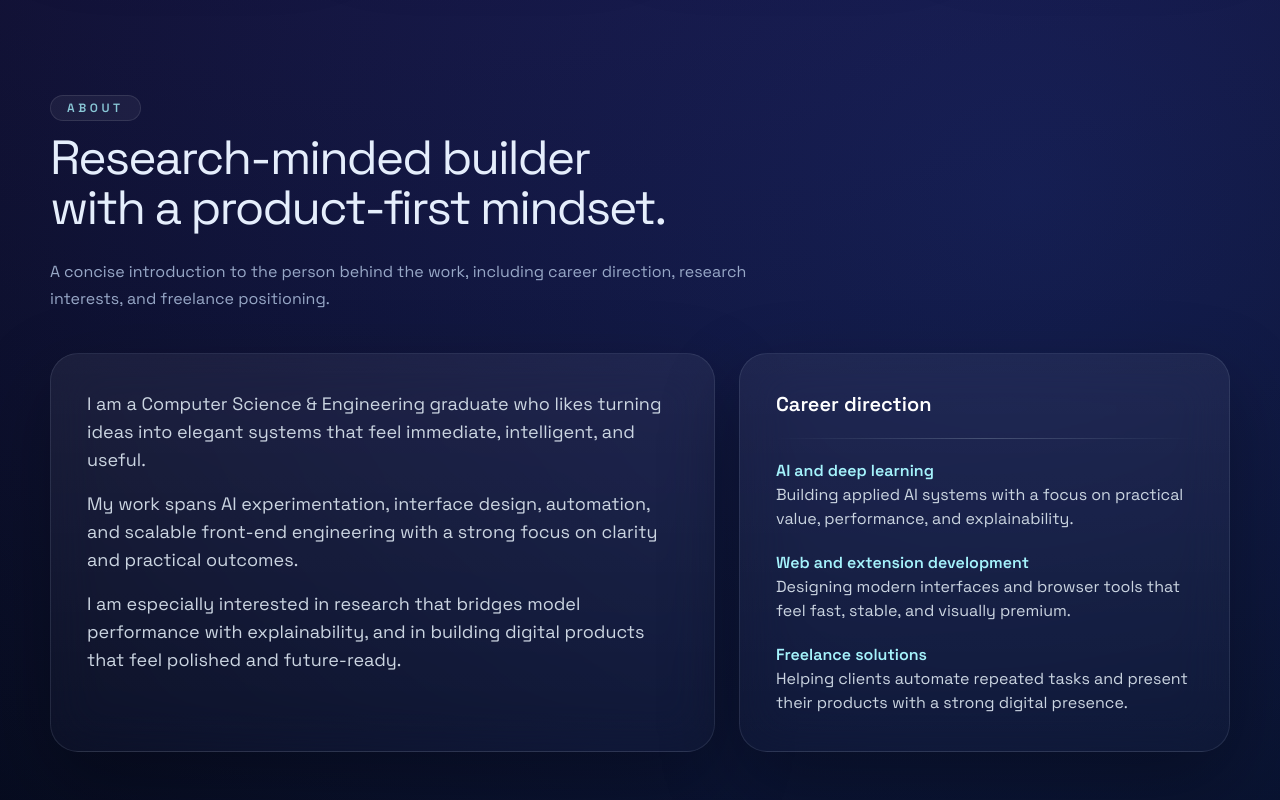
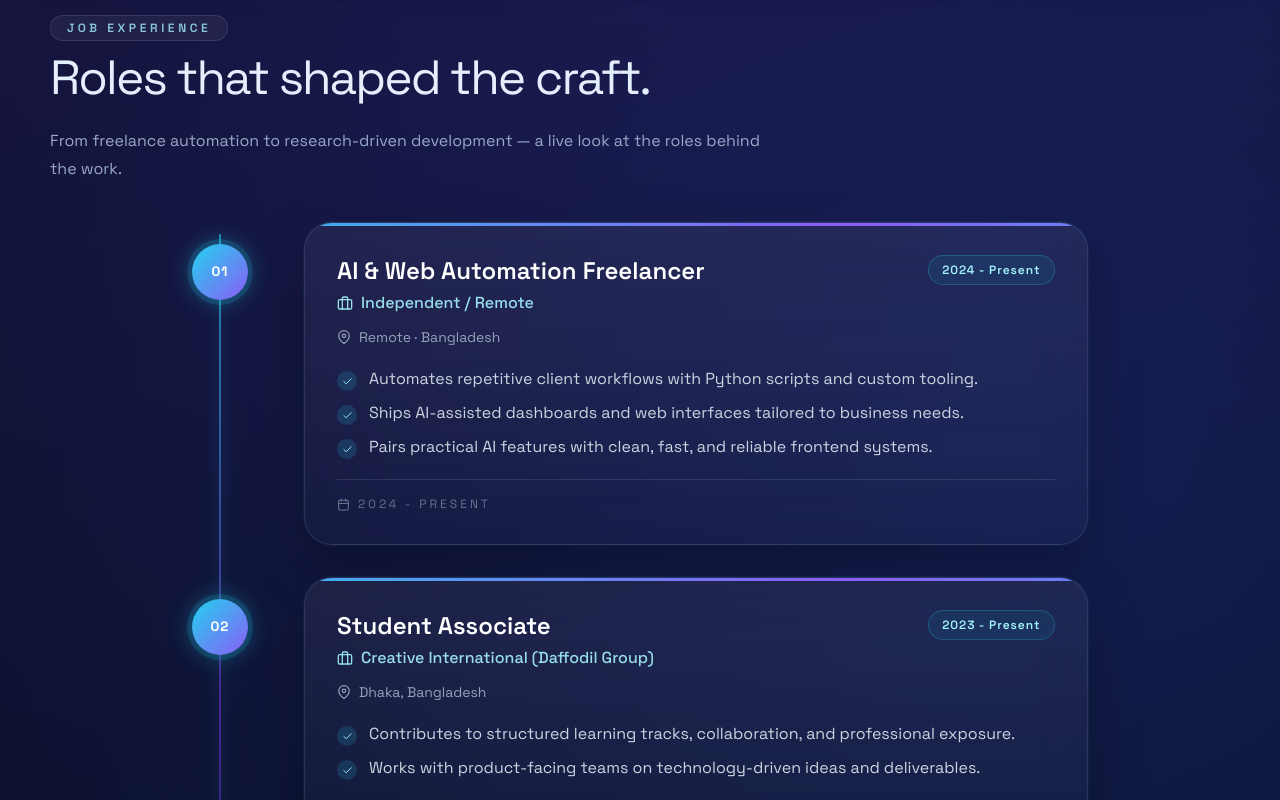
Before and after one commit to shovo404/shovoportfolio, a React (Vite) app: page / in a window 1280 px wide. Shown: the part 1260-2060 px from the top of the page. Built offline with nearby package versions, Linux system fonts and the light colour scheme; no server answers; the database is empty.

Commit message:
Add editable Job Experience section above About; group experience sections together

```diff
--- a/src/App.jsx
+++ b/src/App.jsx
@@ -3,6 +3,7 @@ import { BrowserRouter, Routes, Route } from 'react-router-dom';
 import Navbar from './components/Navbar';
 import Hero from './components/Hero';
 import AnimatedCounters from './components/AnimatedCounters';
+import JobExperience from './components/JobExperience';
 import About from './components/About';
 import Skills from './components/Skills';
 import EducationTimeline from './components/EducationTimeline';
@@ -52,12 +53,13 @@ function PortfolioPage() {
       <main>
         <Hero />
         <AnimatedCounters />
+        <JobExperience />
+        <Experience />
         <About />
         <Skills />
         <EducationTimeline />
         <Research />
         <Projects />
-        <Experience />
         <Contact />
       </main>
 
--- a/src/admin/ContentEditor.jsx
+++ b/src/admin/ContentEditor.jsx
@@ -11,6 +11,7 @@ import { Button, Field, TextArea, TextInput } from './ui';
 const TABS = [
   'Profile',
   'Hero',
+  'Job Experience',
   'About',
   'Skills',
   'Education',
@@ -515,6 +516,73 @@ export default function ContentEditor() {
           </div>
         );
 
+      case 'Job Experience':
+        return (
+          <div className="flex flex-col gap-5">
+            <Field label="Section eyebrow">
+              <TextInput
+                value={content.jobExperienceSection.eyebrow}
+                onChange={(e) => update((c) => { c.jobExperienceSection.eyebrow = e.target.value; })}
+              />
+            </Field>
+            <Field label="Section heading">
+              <TextInput
+                value={content.jobExperienceSection.title}
+                onChange={(e) => update((c) => { c.jobExperienceSection.title = e.target.value; })}
+              />
+            </Field>
+            <Field label="Section subtitle">
+              <TextArea
+                value={content.jobExperienceSection.subtitle}
+                onChange={(e) => update((c) => { c.jobExperienceSection.subtitle = e.target.value; })}
+              />
+            </Field>
+
+            <div className="border-t border-white/10 pt-5">
+              {content.jobExperience.map((item, index) => (
+                <CardEditor
+                  key={index}
+                  label={`Job ${index + 1}`}
+                  onRemove={() => update((c) => { c.jobExperience.splice(index, 1); })}
+                >
+                  <TextInput
+                    value={item.role}
+                    placeholder="Role"
+                    onChange={(e) => update((c) => { c.jobExperience[index].role = e.target.value; })}
+                  />
+                  <TextInput
+                    value={item.company}
+                    placeholder="Company / organization"
+                    onChange={(e) => update((c) => { c.jobExperience[index].company = e.target.value; })}
+                  />
+                  <TextInput
+                    value={item.timeline}
+                    placeholder="Timeline (e.g. 2024 - Present)"
+                    onChange={(e) => update((c) => { c.jobExperience[index].timeline = e.target.value; })}
+                  />
+                  <TextInput
+                    value={item.location}
+                    placeholder="Location (e.g. Remote · Bangladesh)"
+                    onChange={(e) => update((c) => { c.jobExperience[index].location = e.target.value; })}
+                  />
+                  <LinesEditor
+                    label="Highlights (one per line)"
+                    lines={item.highlights || []}
+                    onChange={(lines) => update((c) => { c.jobExperience[index].highlights = lines; })}
+                  />
+                </CardEditor>
+              ))}
+              <Button
+                type="button"
+                variant="secondary"
+                onClick={() => update((c) => { c.jobExperience.push({ role: '', company: '', timeline: '', location: '', highlights: [] }); })}
+              >
+                <FiPlus /> Add job
+              </Button>
+            </div>
+          </div>
+        );
+
       case 'About':
         return (
           <div className="flex flex-col gap-5">
--- a/src/components/Experience.jsx
+++ b/src/components/Experience.jsx
@@ -10,7 +10,7 @@ export default function Experience() {
   const memberships = content?.memberships || [];
 
   return (
-    <section id="experience" className="section">
+    <section id="experience" className="section pt-2 lg:pt-4">
       <div className="container">
         <SectionHeading
           eyebrow="Experience"
--- /dev/null
+++ b/src/components/JobExperience.jsx
@@ -0,0 +1,80 @@
+import { motion } from 'framer-motion';
+import { FiBriefcase, FiCalendar, FiCheck, FiMapPin } from 'react-icons/fi';
+import SectionHeading from './SectionHeading';
+import { useContent } from '../context/ContentContext';
+import TiltCard from './TiltCard';
+
+export default function JobExperience() {
+  const content = useContent();
+  const section = content?.jobExperienceSection || {};
+  const jobs = content?.jobExperience || [];
+
+  if (jobs.length === 0) return null;
+
+  return (
+    <section id="job-experience" className="section pt-2 lg:pt-4">
+      <div className="container">
+        <SectionHeading
+          eyebrow={section.eyebrow || 'Job Experience'}
+          title={section.title || 'Roles that shaped the craft.'}
+          subtitle={section.subtitle}
+        />
+
+        <div className="job-timeline relative mx-auto max-w-4xl">
+          <span className="job-timeline-line" aria-hidden="true" />
+
+          <div className="flex flex-col gap-8">
+            {jobs.map((job, index) => (
+              <div key={`${job.role}-${index}`} className="job-timeline-item relative pl-20 md:pl-28">
+                <span className="job-marker">{String(index + 1).padStart(2, '0')}</span>
+
+                <TiltCard maxTilt={6} className="h-full">
+                  <motion.article
+                    initial={{ opacity: 0, y: 30 }}
+                    whileInView={{ opacity: 1, y: 0 }}
+                    viewport={{ once: true, amount: 0.3 }}
+                    transition={{ duration: 0.7, delay: index * 0.06 }}
+                    className="job-card glass card-hover rounded-[28px] border border-white/10 p-6 md:p-8"
+                  >
+                    <div className="flex flex-wrap items-start justify-between gap-4">
+                      <div>
+                        <h3 className="text-xl font-semibold text-white md:text-2xl">{job.role}</h3>
+                        <p className="mt-1 flex items-center gap-2 font-medium text-cyan-200/90">
+                          <FiBriefcase /> {job.company}
+                        </p>
+                      </div>
+                      <span className="job-chip">{job.timeline}</span>
+                    </div>
+
+                    {job.location ? (
+                      <p className="mt-3 flex items-center gap-2 text-sm text-slate-400">
+                        <FiMapPin /> {job.location}
+                      </p>
+                    ) : null}
+
+                    {(job.highlights || []).length > 0 ? (
+                      <ul className="mt-5 space-y-2.5">
+                        {job.highlights.map((highlight) => (
+                          <li key={highlight} className="flex items-start gap-3 text-sm leading-7 text-slate-300 md:text-base">
+                            <span className="job-check mt-1 flex h-5 w-5 flex-none items-center justify-center rounded-full bg-cyan-400/15 text-cyan-200">
+                              <FiCheck size={11} />
+                            </span>
+                            {highlight}
+                          </li>
+                        ))}
+                      </ul>
+                    ) : null}
+
+                    <div className="mt-5 flex items-center gap-2 border-t border-white/10 pt-4 text-xs uppercase tracking-[0.25em] text-slate-500">
+                      <FiCalendar size={13} /> {job.timeline}
+                    </div>
+                  </motion.article>
+                </TiltCard>
+              </div>
+            ))}
+          </div>
+        </div>
+      </div>
+    </section>
+  );
+}
--- a/src/data/defaults.js
+++ b/src/data/defaults.js
@@ -178,6 +178,46 @@ export const DEFAULT_CONTENT = {
     subtitle: 'Each project card includes the full presentation stack: thumbnail, description, tech stack, and action buttons.',
   },
 
+  jobExperienceSection: {
+    eyebrow: 'Job Experience',
+    title: 'Roles that shaped the craft.',
+    subtitle: 'From freelance automation to research-driven development — a live look at the roles behind the work.',
+  },
+
+  jobExperience: [
+    {
+      role: 'AI & Web Automation Freelancer',
+      company: 'Independent / Remote',
+      timeline: '2024 - Present',
+      location: 'Remote · Bangladesh',
+      highlights: [
+        'Automates repetitive client workflows with Python scripts and custom tooling.',
+        'Ships AI-assisted dashboards and web interfaces tailored to business needs.',
+        'Pairs practical AI features with clean, fast, and reliable frontend systems.',
+      ],
+    },
+    {
+      role: 'Student Associate',
+      company: 'Creative International (Daffodil Group)',
+      timeline: '2023 - Present',
+      location: 'Dhaka, Bangladesh',
+      highlights: [
+        'Contributes to structured learning tracks, collaboration, and professional exposure.',
+        'Works with product-facing teams on technology-driven ideas and deliverables.',
+      ],
+    },
+    {
+      role: 'Browser Extension Developer',
+      company: 'Independent Projects',
+      timeline: '2024 - Present',
+      location: 'Remote',
+      highlights: [
+        'Designs productivity-focused Chrome extensions with clean interactions.',
+        'Builds extension features that automate everyday workflows end-to-end.',
+      ],
+    },
+  ],
+
   experience: [
     {
       role: 'Student Associate',
--- a/src/styles/index.css
+++ b/src/styles/index.css
@@ -227,6 +227,95 @@ textarea {
   .orbit-ring,
   .fx-cube {
     transition: none;
+    animation: none;
+  }
+}
+
+/* ---- Job Experience timeline ---- */
+.job-timeline-line {
+  position: absolute;
+  left: 27px;
+  top: 12px;
+  bottom: 12px;
+  width: 2px;
+  border-radius: 999px;
+  background: linear-gradient(180deg, rgba(34, 211, 238, 0.6), rgba(124, 58, 237, 0.5), rgba(34, 211, 238, 0.12));
+  box-shadow: 0 0 16px rgba(34, 211, 238, 0.35);
+}
+
+.job-marker {
+  position: absolute;
+  left: 0;
+  top: 22px;
+  display: grid;
+  place-items: center;
+  width: 56px;
+  height: 56px;
+  border-radius: 999px;
+  font-size: 0.85rem;
+  font-weight: 700;
+  letter-spacing: 0.08em;
+  color: #fff;
+  background: linear-gradient(135deg, #22d3ee, #8b5cf6);
+  box-shadow:
+    0 0 0 5px rgba(34, 211, 238, 0.14),
+    0 0 24px rgba(34, 211, 238, 0.4);
+}
+
+.job-marker::after {
+  content: '';
+  position: absolute;
+  inset: -4px;
+  border-radius: 999px;
+  border: 1px solid rgba(34, 211, 238, 0.35);
+  animation: job-pulse 2.6s ease-out infinite;
+}
+
+@keyframes job-pulse {
+  0% { transform: scale(0.9); opacity: 0.9; }
+  70%, 100% { transform: scale(1.45); opacity: 0; }
+}
+
+.job-card {
+  position: relative;
+  overflow: hidden;
+  box-shadow:
+    0 24px 55px rgba(0, 0, 0, 0.25),
+    0 0 0 1px rgba(34, 211, 238, 0.07);
+}
+
+.job-card::before {
+  content: '';
+  position: absolute;
+  inset: 0 0 auto 0;
+  height: 3px;
+  background: linear-gradient(90deg, #22d3ee, #8b5cf6, #22d3ee);
+  background-size: 200% 100%;
+  animation: job-slide 6s linear infinite;
+}
+
+@keyframes job-slide {
+  0% { background-position: 0% 0; }
+  100% { background-position: 200% 0; }
+}
+
+.job-chip {
+  flex: none;
+  display: inline-flex;
+  align-items: center;
+  padding: 0.3rem 0.85rem;
+  border-radius: 999px;
+  font-size: 0.75rem;
+  font-weight: 600;
+  letter-spacing: 0.08em;
+  color: #a5f3fc;
+  background: rgba(8, 145, 178, 0.12);
+  border: 1px solid rgba(34, 211, 238, 0.25);
+}
+
+@media (prefers-reduced-motion: reduce) {
+  .job-marker::after,
+  .job-card::before {
     animation: none;
   }
 }
```
